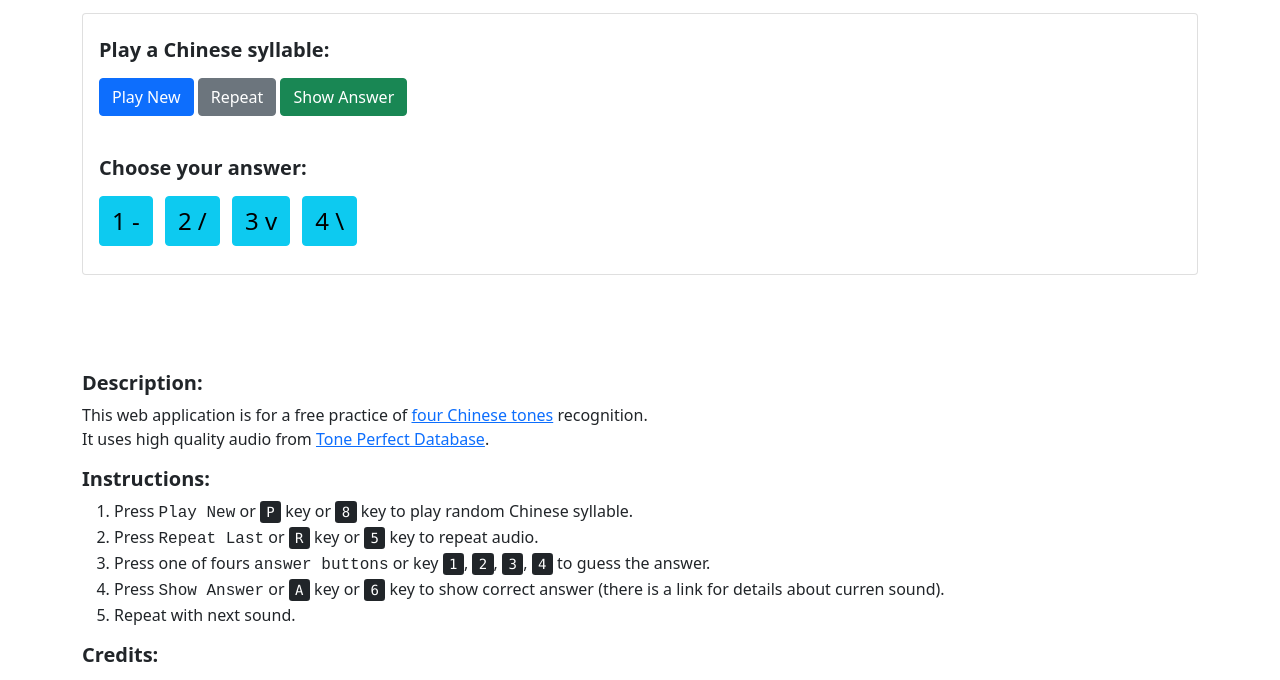
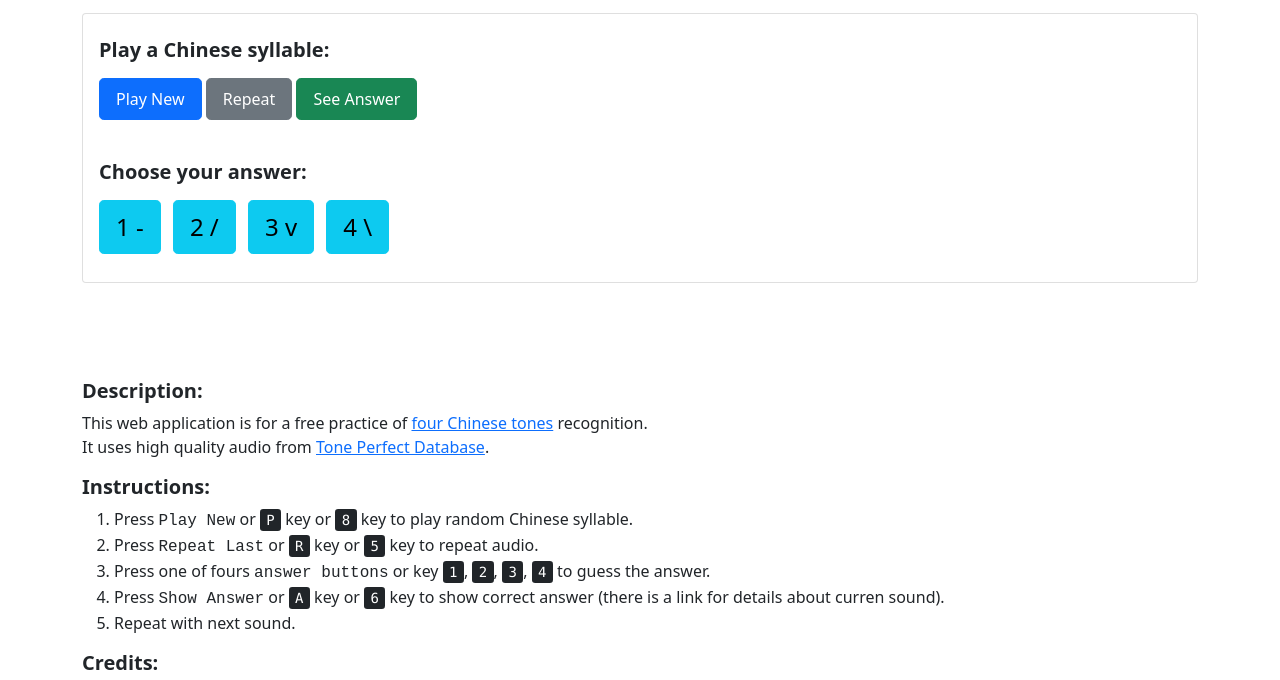
Before and after one commit to met/chinese-tones-practice, a plain HTML site: page index.html in a window 1280 px wide. Shown: the part 48-728 px from the top of the page. Drawn offline with nearby package versions, Linux system fonts and the light colour scheme.

Commit message:
Large buttons, tone detail opens in new window
See Answer is shorter than Show Answer (for small displays)

```diff
--- a/index.html
+++ b/index.html
@@ -11,17 +11,17 @@
 <div class="card mt-3 ps-3 pe-3 container">
 <h5 class="fs-5 fw-bold mt-4 mb-1">Play a Chinese syllable:</h5>
 <p class="mt-1 mb-3">
-	<button id="btn-playnew" class="btn btn-primary mt-2 fs-6" type="button">Play New <span id="btn-playnew-spinner" class="collapse spinner-border spinner-border-sm" role="status" aria-hidden="true"></span></button>
-	<input id="btn-repeat" type="button" class="btn btn-secondary mt-2 fs-6" value="Repeat">
-	<input id="btn-answer" type="button" class="btn btn-success mt-2 fs-6" data-bs-toggle="collapse" data-bs-target="#answer" aria-expanded="false" aria-controls="answer" value="Show Answer">
+	<button id="btn-playnew" class="btn btn-primary btn-lg mt-2 fs-6" type="button">Play New <span id="btn-playnew-spinner" class="collapse spinner-border spinner-border-sm" role="status" aria-hidden="true"></span></button>
+	<input id="btn-repeat" type="button" class="btn btn-secondary btn-lg mt-2 fs-6" value="Repeat">
+	<input id="btn-answer" type="button" class="btn btn-success btn-lg mt-2 fs-6" data-bs-toggle="collapse" data-bs-target="#answer" aria-expanded="false" aria-controls="answer" value="See Answer">
 </p>
 
 <h5 class="fs-5 fw-bold mt-4 mb-2">Choose your answer:</h5>
 <div id="user-answers">
-	<input id="btn-select1" type="button" class="btn btn-info mt-2 me-2 fs-4" value="1 -">
-	<input id="btn-select2" type="button" class="btn btn-info mt-2 me-2 fs-4" value="2 /">
-	<input id="btn-select3" type="button" class="btn btn-info mt-2 me-2 fs-4" value="3 v">
-	<input id="btn-select4" type="button" class="btn btn-info mt-2 me-2 fs-4" value="4 \">
+	<input id="btn-select1" type="button" class="btn btn-info btn-lg mt-2 me-2 fs-4" value="1 -">
+	<input id="btn-select2" type="button" class="btn btn-info btn-lg mt-2 me-2 fs-4" value="2 /">
+	<input id="btn-select3" type="button" class="btn btn-info btn-lg mt-2 me-2 fs-4" value="3 v">
+	<input id="btn-select4" type="button" class="btn btn-info btn-lg mt-2 me-2 fs-4" value="4 \">
 </div>
 
 <div id="status" class="mt-4 mb-1 fw-bold"></div>
@@ -269,7 +269,7 @@ function playNew() {
 	appState.lastPlayed = p;
 
 	resetAnswers();
-	let answer = "<b>" + sanitize(p.pinyin + " " + String(p.tone)) + "</b> <a href=\"https://tone.lib.msu.edu/tone/" + sanitize(String(p.id), "\"") + "\">" + sanitize(p.syllabe + " " + String(p.id)) + "</a>";
+	let answer = "<b>" + sanitize(p.pinyin + " " + String(p.tone)) + "</b> <a href=\"https://tone.lib.msu.edu/tone/" + sanitize(String(p.id), "\"") + "\" target=\"_blank\">" + sanitize(p.syllabe + " " + String(p.id)) + "</a>";
 	setAnswer(answer);
 
 	// Show spinning wheel during audio download
```
